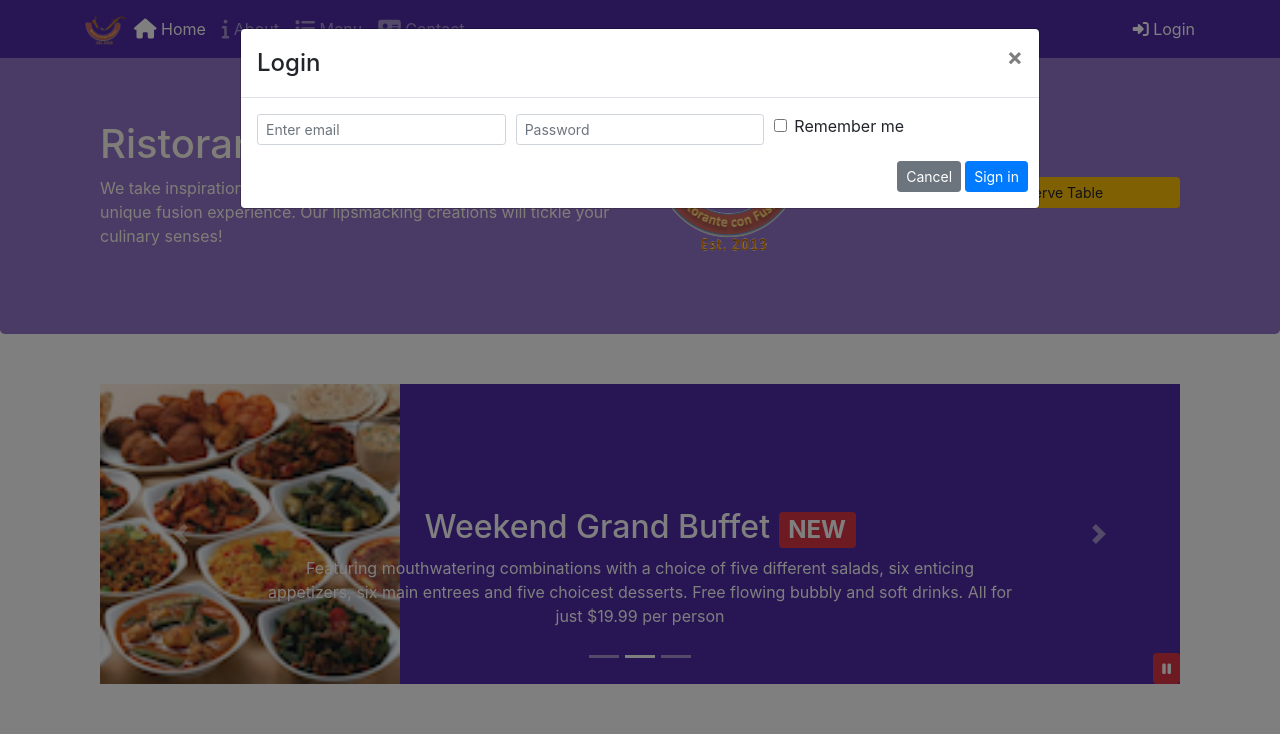
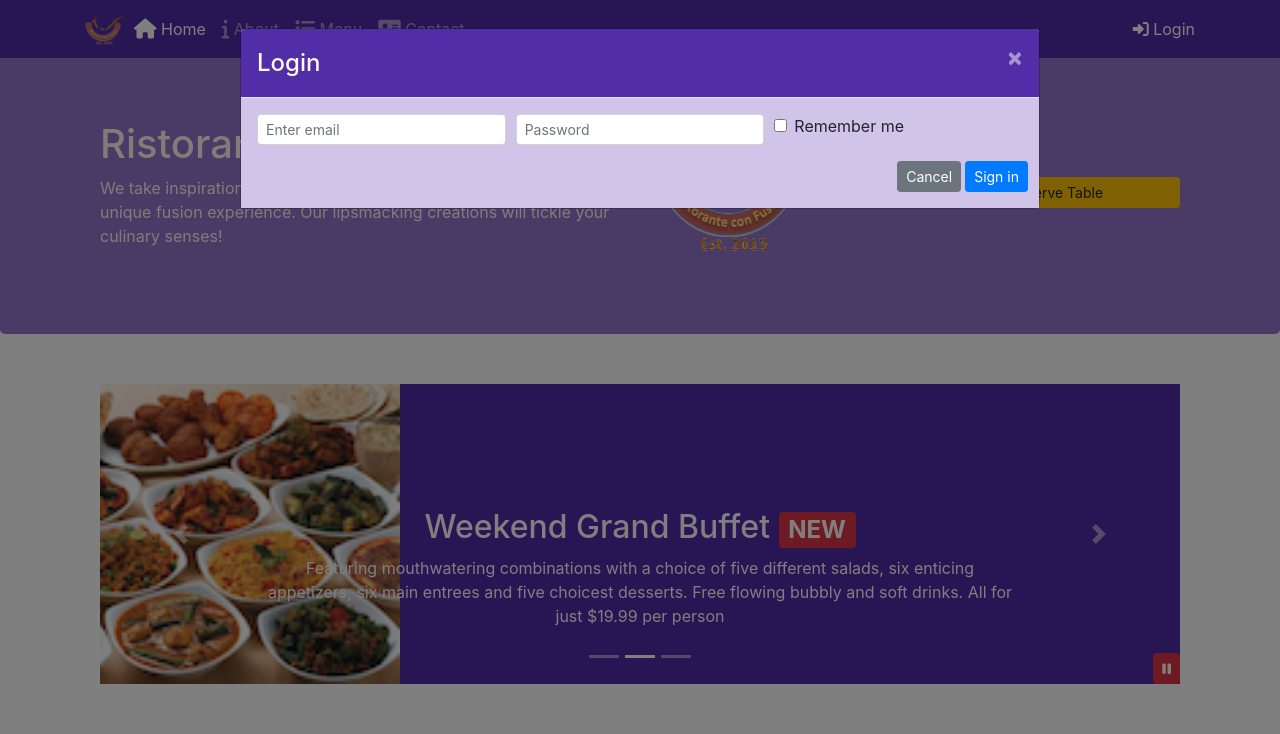
Before and after one commit to joelb01-github/Coursera_Full_Stack_Bootstrap, a plain HTML site: page conFusion/index.html in a window 1280 px wide. Both pictures are taken after a click on the link "Login". Shown: the top 734 px of the page. Drawn offline with nearby package versions, Linux system fonts and the light colour scheme.

Commit message:
last assignment

```diff
--- a/conFusion/css/styles.scss
+++ b/conFusion/css/styles.scss
@@ -54,6 +54,21 @@ body{
   padding: 10px;
 }
 
+.modal {
+  .modal-header {
+    background-color: $background-dark;
+    color:floralwhite;
+
+    .close {
+      color:floralwhite;
+    }
+  }
+
+  .modal-body {
+    background-color: $background-pale;
+  }
+}
+
 .carousel {
   background:$background-dark;
 
--- a/conFusion/index.html
+++ b/conFusion/index.html
@@ -30,7 +30,7 @@
                     <li class="nav-item"><a class="nav-link" href="./contactus.html"><span class="fa fa-address-card fa-lg"></span> Contact</a></li>
                 </ul>
                 <span class="navbar-text">
-                    <a data-toggle="modal" data-target="#loginModal">
+                    <a id="loginLink">
                         <span class="fa fa-sign-in"></span> Login
                     </a>
                 </span>
@@ -149,8 +149,8 @@
                     <img src="img/logo.png" alt="logo" class="img-fluid">
                 </div>
                 <div class="col-12 col-sm-3 align-self-center">
-                    <button class="btn btn-warning btn-sm btn-block">
-                        <a data-toggle="modal" data-target="#reserveTable">Reserve Table</a>
+                    <button class="btn btn-warning btn-sm btn-block" id="reserveButton">
+                        <a>Reserve Table</a>
                     </button>
                 </div>
             </div>
@@ -271,6 +271,12 @@
                 $('#carouselButton').children('span').addClass('fa-pause');
             }
         });
+        $('#reserveButton').click(function() {
+            $('#reserveTable').modal('toggle');
+        });
+        $('#loginLink').click(function() {
+            $('#loginModal').modal('toggle');
+        });
       });
   </script>
 
```
Also changed, not shown: conFusion/css/styles.css.
